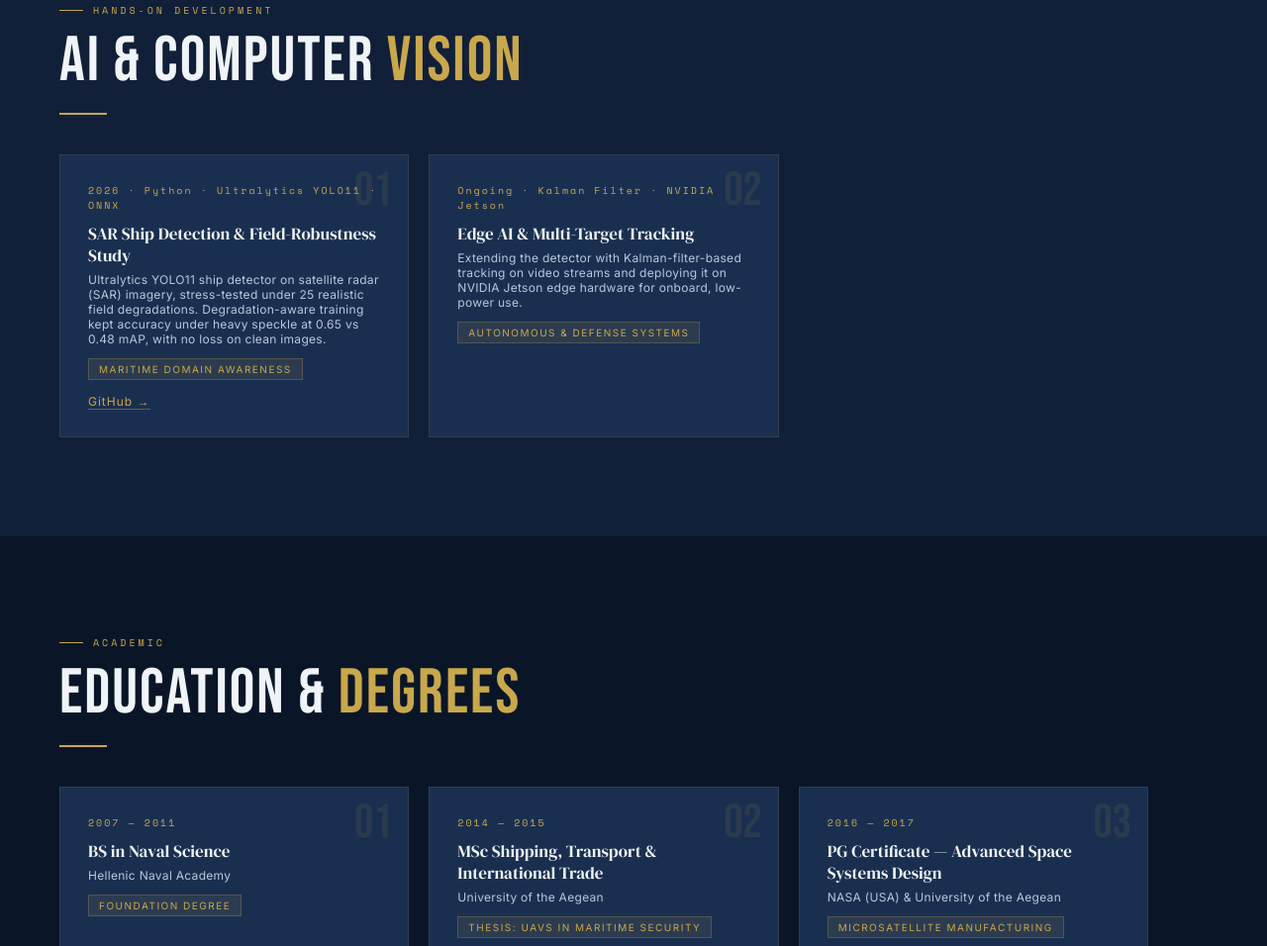
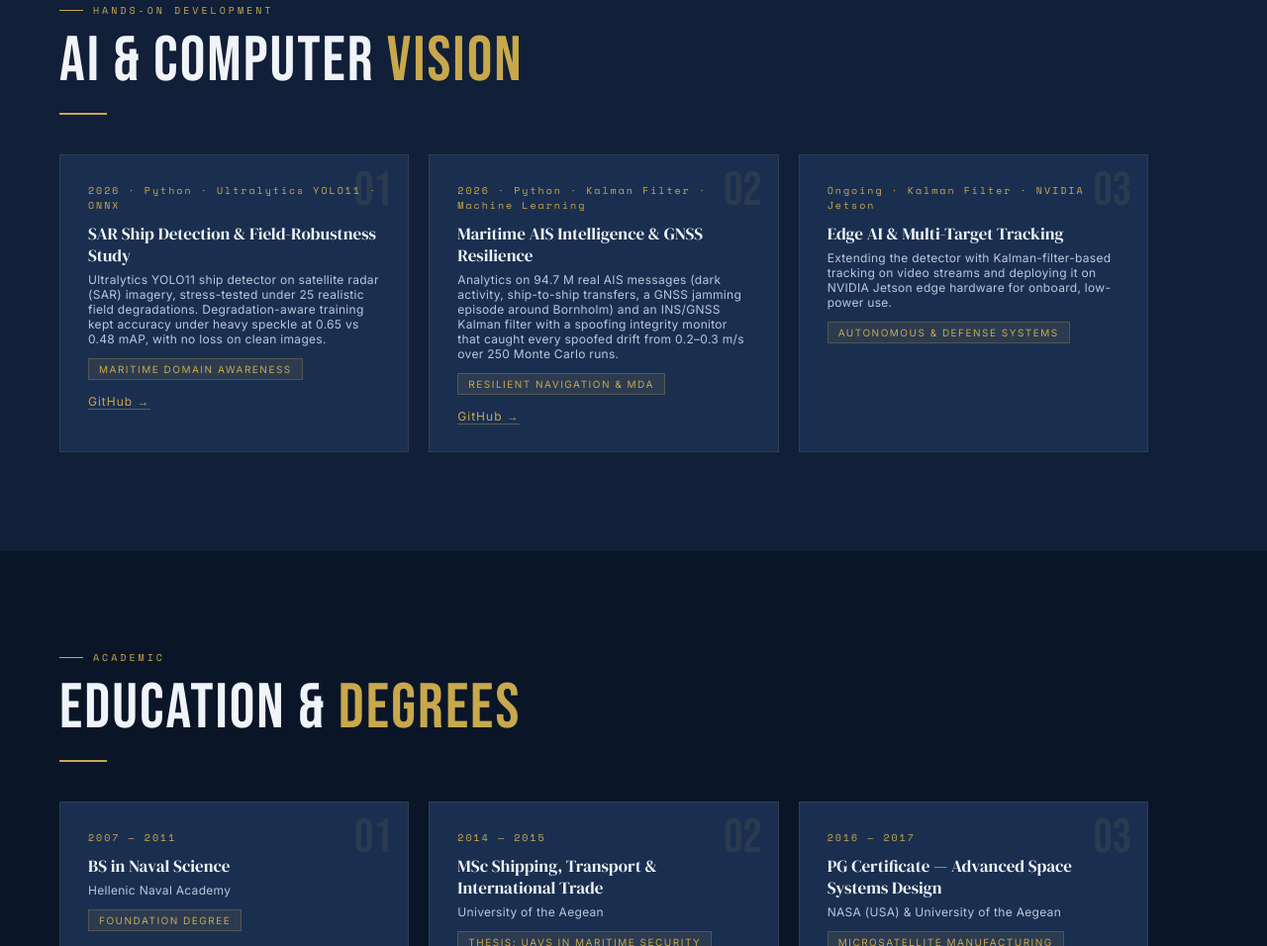
Before and after one commit to ThemistoklisSakkas/Portfolio, a plain HTML site: page index.html in a window 1280 px wide. Shown: the part 4534-5490 px from the top of the page at 99% size. Drawn offline with nearby package versions, Linux system fonts and the light colour scheme.

Commit message:
Add Maritime AIS Intelligence & GNSS Resilience card

```diff
--- a/index.html
+++ b/index.html
@@ -465,6 +465,18 @@ footer{background:var(--navy);border-top:1px solid rgba(201,168,76,0.15);padding
 
     <div class="edu-card reveal" style="cursor:default">
       <div class="edu-num">02</div>
+      <div class="edu-year">2026 · Python · Kalman Filter · Machine Learning</div>
+      <div class="edu-deg">Maritime AIS Intelligence &amp; GNSS Resilience</div>
+      <div class="edu-inst">Analytics on 94.7 M real AIS messages (dark activity, ship-to-ship transfers, a GNSS jamming episode around Bornholm) and an INS/GNSS Kalman filter with a spoofing integrity monitor that caught every spoofed drift from 0.2&ndash;0.3 m/s over 250 Monte Carlo runs.</div>
+      <div class="edu-badge">Resilient Navigation &amp; MDA</div>
+      <div style="margin-top:14px;font-size:12px;letter-spacing:1px">
+        <a href="https://github.com/ThemistoklisSakkas/maritime-ais-gnss" target="_blank" rel="noopener" style="color:var(--gold);text-decoration:none;border-bottom:1px solid rgba(201,168,76,0.4)">GitHub &rarr;</a>
+        <!-- DEMO VIDEO: <a href="VIDEO_URL" target="_blank" rel="noopener" style="color:var(--gold);text-decoration:none;border-bottom:1px solid rgba(201,168,76,0.4);margin-left:16px">Demo video &rarr;</a> -->
+      </div>
+    </div>
+
+    <div class="edu-card reveal" style="cursor:default">
+      <div class="edu-num">03</div>
       <div class="edu-year">Ongoing · Kalman Filter · NVIDIA Jetson</div>
       <div class="edu-deg">Edge AI &amp; Multi-Target Tracking</div>
       <div class="edu-inst">Extending the detector with Kalman-filter-based tracking on video streams and deploying it on NVIDIA Jetson edge hardware for onboard, low-power use.</div>
```
